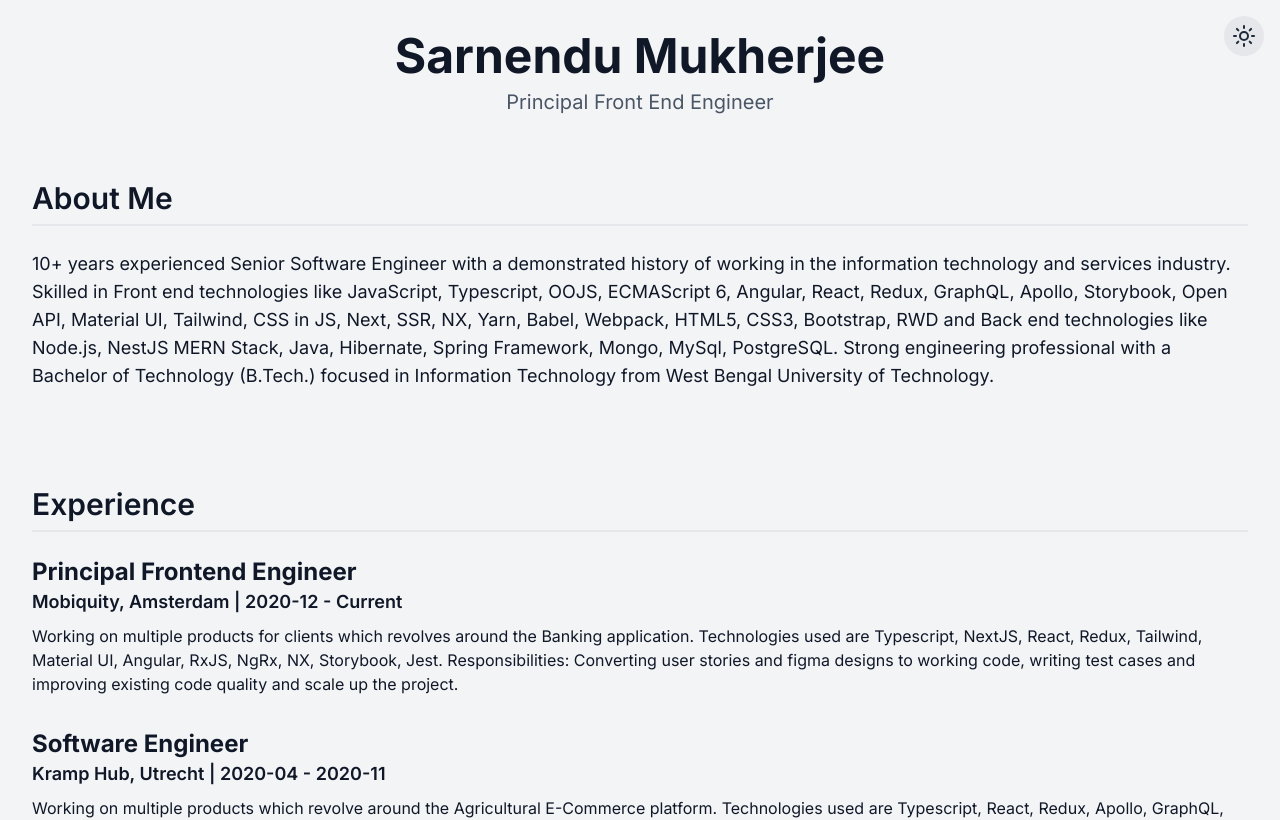
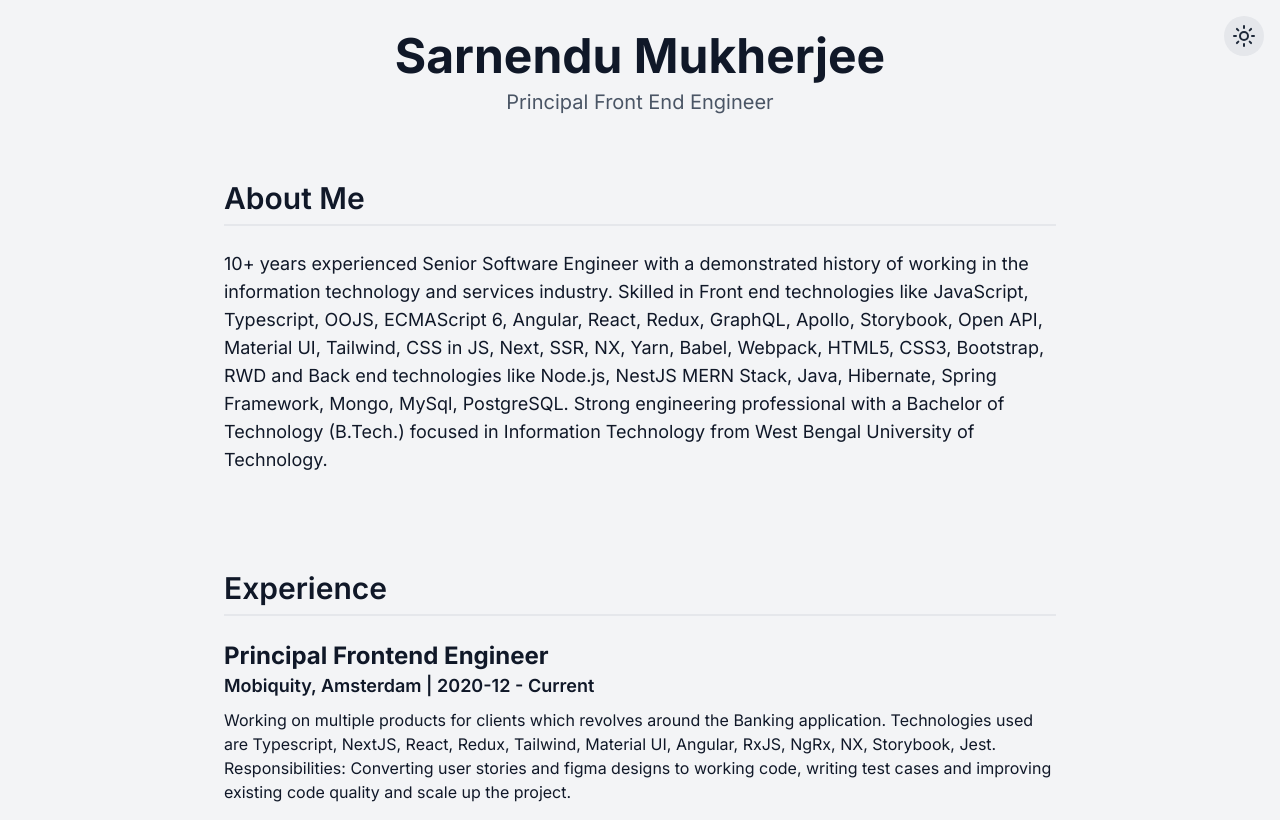
Before and after one commit to sarnendumukherjee/sarnendumukherjee.github.io, a SvelteKit app: page / in a window 1280 px wide. Shown: the top 820 px of the page. Built offline with nearby package versions, Linux system fonts and the light colour scheme.

Commit message:
feat: made the max width 4xl to make a leaner ui

```diff
--- a/src/routes/+page.svelte
+++ b/src/routes/+page.svelte
@@ -8,7 +8,7 @@
   import ContactSection from '$lib/components/ContactSection.svelte';
 </script>
 
-<div class="container mx-auto p-8">
+<div class="container mx-auto p-8 max-w-4xl">
   <header class="text-center mb-16">
     <h1 class="text-5xl font-bold dark:text-gray-100">{data.name}</h1>
     <p class="text-xl text-gray-600 dark:text-gray-400 mt-2">{data.title}</p>
```
